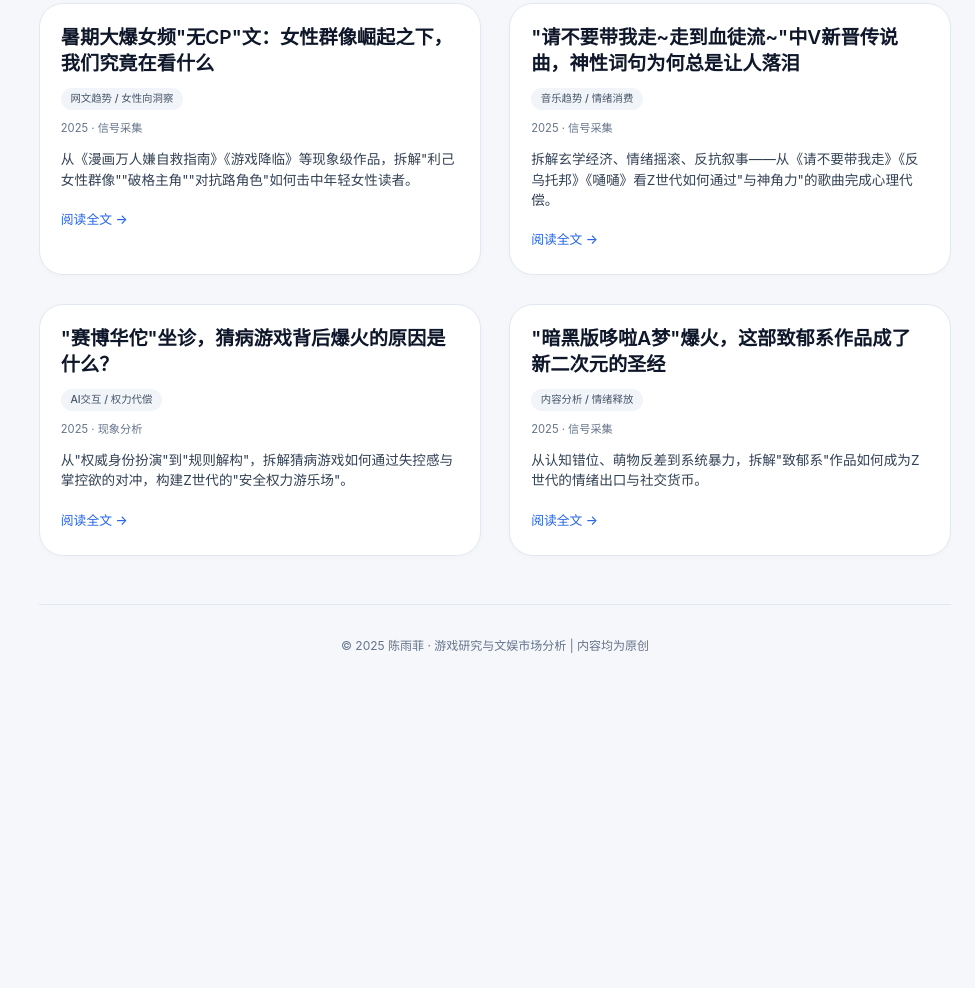
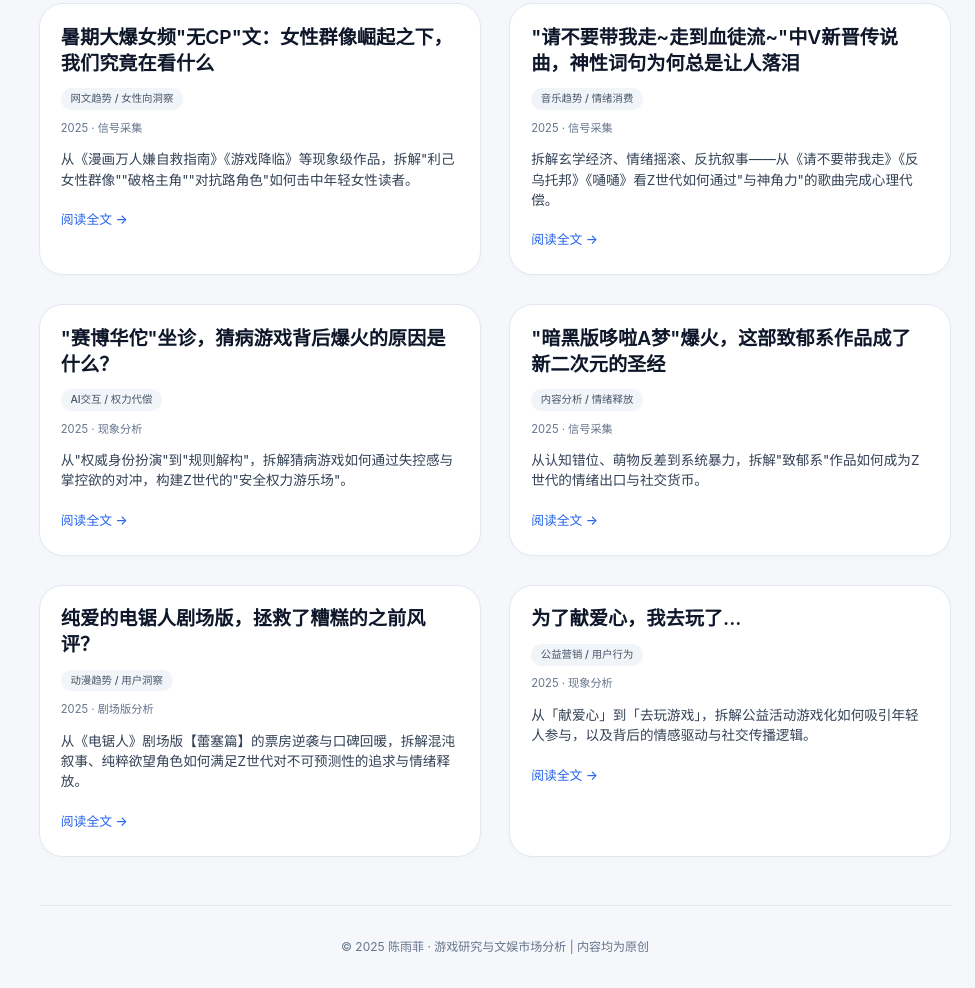
Before and after one commit to chenyufei0413/yufeiprofile, a plain HTML site: page index.html in a window 1280 px wide. Shown: the part 1009-1997 px from the top of the page, without its empty margins (305-1280 px from the left). Before the commit the page ends 1696 px from the top, so only its background shows below. Drawn offline with Linux system fonts and the light colour scheme.

Commit message:
Update index.html

```diff
--- a/index.html
+++ b/index.html
@@ -263,7 +263,7 @@
     <!-- 左侧个人信息 -->
     <aside class="sidebar">
         <div class="avatar">
-            <img src="https://raw.githubusercontent.com/chenyufei0413/avatar/refs/heads/main/avatar.jpg" alt="陈雨菲头像">
+            <img src="https://raw.githubusercontent.com/chenyufei0413/avatar/main/avatar.jpg" alt="陈雨菲头像">
         </div>
         <div class="name">陈雨菲</div>
         <div class="bio">
@@ -423,6 +423,32 @@
                     </div>
                 </div>
 
+                <!-- 5. 纯爱的电锯人剧场版（新增） -->
+                <div class="work-card">
+                    <div class="card-content">
+                        <div class="work-title">纯爱的电锯人剧场版，拯救了糟糕的之前风评？</div>
+                        <div class="work-type">动漫趋势 / 用户洞察</div>
+                        <div class="work-meta">2025 · 剧场版分析</div>
+                        <div class="work-desc">
+                            从《电锯人》剧场版【蕾塞篇】的票房逆袭与口碑回暖，拆解混沌叙事、纯粹欲望角色如何满足Z世代对不可预测性的追求与情绪释放。
+                        </div>
+                        <a href="https://my.feishu.cn/wiki/XmGTwIRu0ifcUKkoM90cQWfFnad?from=from_copylink" class="work-link" target="_blank">阅读全文 →</a>
+                    </div>
+                </div>
+
+                <!-- 6. 为了献爱心，我去玩了...（新增） -->
+                <div class="work-card">
+                    <div class="card-content">
+                        <div class="work-title">为了献爱心，我去玩了...</div>
+                        <div class="work-type">公益营销 / 用户行为</div>
+                        <div class="work-meta">2025 · 现象分析</div>
+                        <div class="work-desc">
+                            从「献爱心」到「去玩游戏」，拆解公益活动游戏化如何吸引年轻人参与，以及背后的情感驱动与社交传播逻辑。
+                        </div>
+                        <a href="https://my.feishu.cn/wiki/HTrQwE5AeizixukCJRTcEFvDnJd?from=from_copylink" class="work-link" target="_blank">阅读全文 →</a>
+                    </div>
+                </div>
+
             </div>
         </div>
 
```
